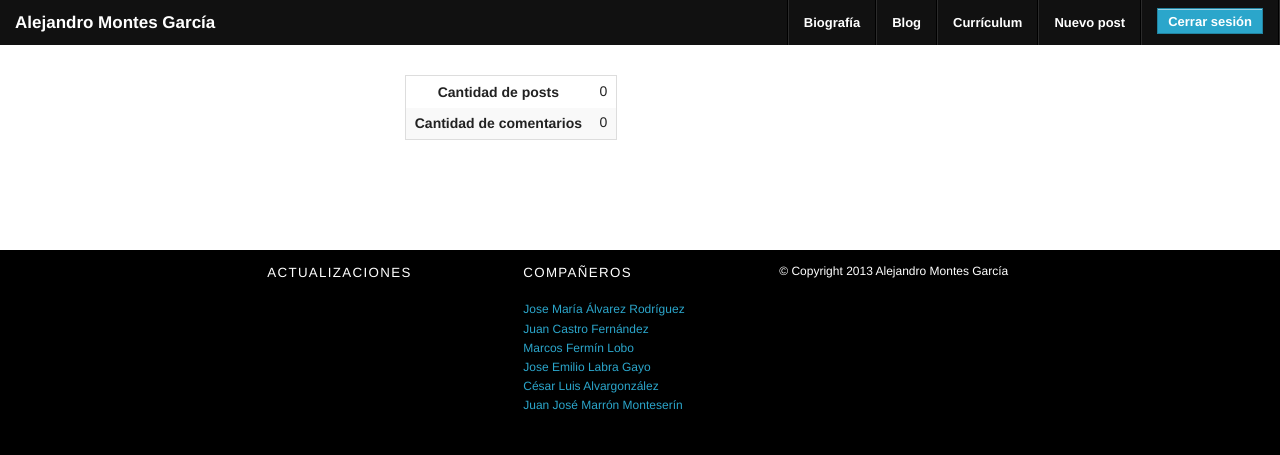
After one commit to alexmontesg/personal-web, a PHP site: page /admin/index.php in a window 1280 px wide. The commit adds this page. Shown: the top 455 px of the page. Run offline with PHP 8.4, Linux system fonts and the light colour scheme; the visitor is signed in with stand-in values (Sample User, id 1); data that the repository does not hold is empty.

Commit message:
Added logout and admin index

```diff
--- /dev/null
+++ b/admin/index.php
@@ -0,0 +1,90 @@
+<?php
+session_start();
+if (!isset($_SESSION['user_id'])) {
+	header('Location: login');
+	exit();
+}
+include_once '../includes/db_connect.php';
+$query = $db->query('SELECT COUNT(*) AS number FROM posts');
+$post_count = $query -> fetch_object() -> number;
+$query = $db->query('SELECT COUNT(*) AS number FROM comments');
+$comment_count = $query -> fetch_object() -> number;
+?>
+<!DOCTYPE html>
+<!--[if lt IE 7]>      <html class="no-js lt-ie9 lt-ie8 lt-ie7"> <![endif]-->
+<!--[if IE 7]>         <html class="no-js lt-ie9 lt-ie8"> <![endif]-->
+<!--[if IE 8]>         <html class="no-js lt-ie9"> <![endif]-->
+<!--[if gt IE 8]><!-->
+<html class="no-js">
+	<!--<![endif]-->
+	<head>
+		<meta charset="utf-8">
+		<meta http-equiv="X-UA-Compatible" content="IE=edge,chrome=1">
+		<title>Alejandro Montes García</title>
+		<meta name="description" content="">
+		<meta name="viewport" content="width=device-width">
+
+		<!-- Place favicon.ico and apple-touch-icon.png in the root directory -->
+
+		<link rel="stylesheet" href="../css/normalize.css">
+		<link rel="stylesheet" href="../css/main.css">
+		<link rel="stylesheet" href="../css/foundation.min.css">
+		<link rel="stylesheet" href="../css/app.css">
+		<link href='http://fonts.googleapis.com/css?family=Bree+Serif' rel='stylesheet' type='text/css'>
+		<script src="../js/vendor/custom.modernizr.js"></script>
+	</head>
+	<body>
+		<nav class="top-bar">
+			<ul class="title-area">
+				<li class="name">
+					<h1><a href="../index">Alejandro Montes García</a></h1>
+				</li>
+				<li class="toggle-topbar menu-icon">
+					<a href="#"><span>Menú</span></a>
+				</li>
+			</ul>
+
+			<section class="top-bar-section">
+				<ul class="right">
+					<li class="divider"></li>
+					<li>
+						<a href="../biography">Biografía</a>
+					</li>
+					<li class="divider"></li>
+					<li>
+						<a href="../blog">Blog</a>
+					</li>
+					<li class="divider"></li>
+					<li>
+						<a href="../vitae">Currículum</a>
+					</li>
+					<li class="divider"></li>
+					<li>
+						<a href="#">Nuevo post</a>
+					</li>
+					<li class="divider"></li>
+					<li class="has-form">
+						<a href="logout" class="button">Cerrar sesión</a>
+					</li>
+					<li class="divider"></li>
+				</ul>
+			</section>
+		</nav>
+		<div class="row">
+			<div class="large-6 small-12 columns large-centered">
+				<table>
+					<tr>
+						<th>Cantidad de posts</th>
+						<td><?php echo $post_count ?></td>
+					</tr>
+					<tr>
+						<th>Cantidad de comentarios</th>
+						<td><?php echo $comment_count ?></td>
+					</tr>
+				</table>
+			</div>
+		</div>
+		<?php include_once '../footer.php'
+		?>
+	</body>
+</html>
--- /dev/null
+++ b/admin/logout.php
@@ -0,0 +1,6 @@
+<?php
+session_start();
+session_destroy();
+header('Location: login');
+exit();
+?>
```
Also changed, not shown: admin/login.php (+5 -5 lines).
